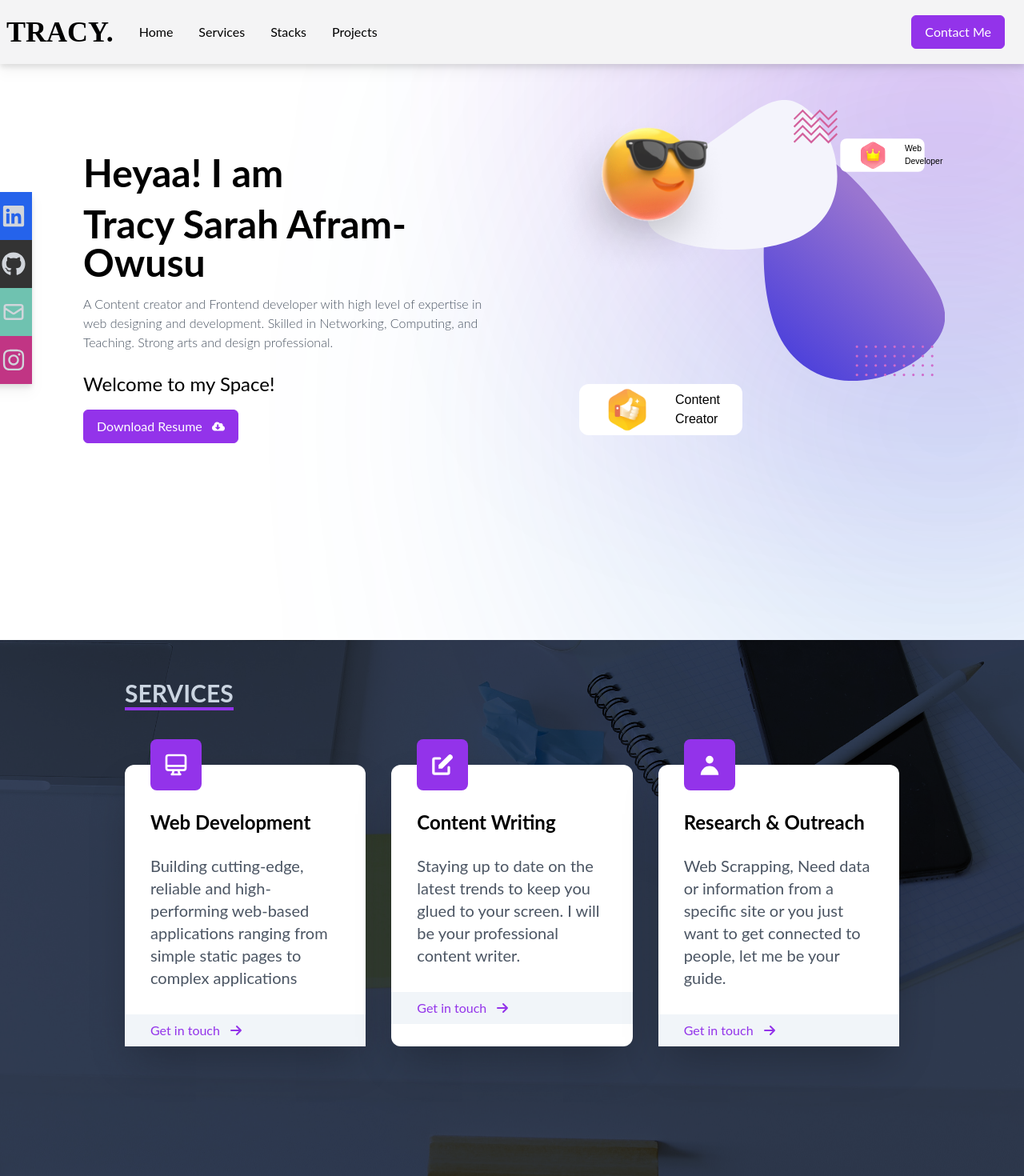
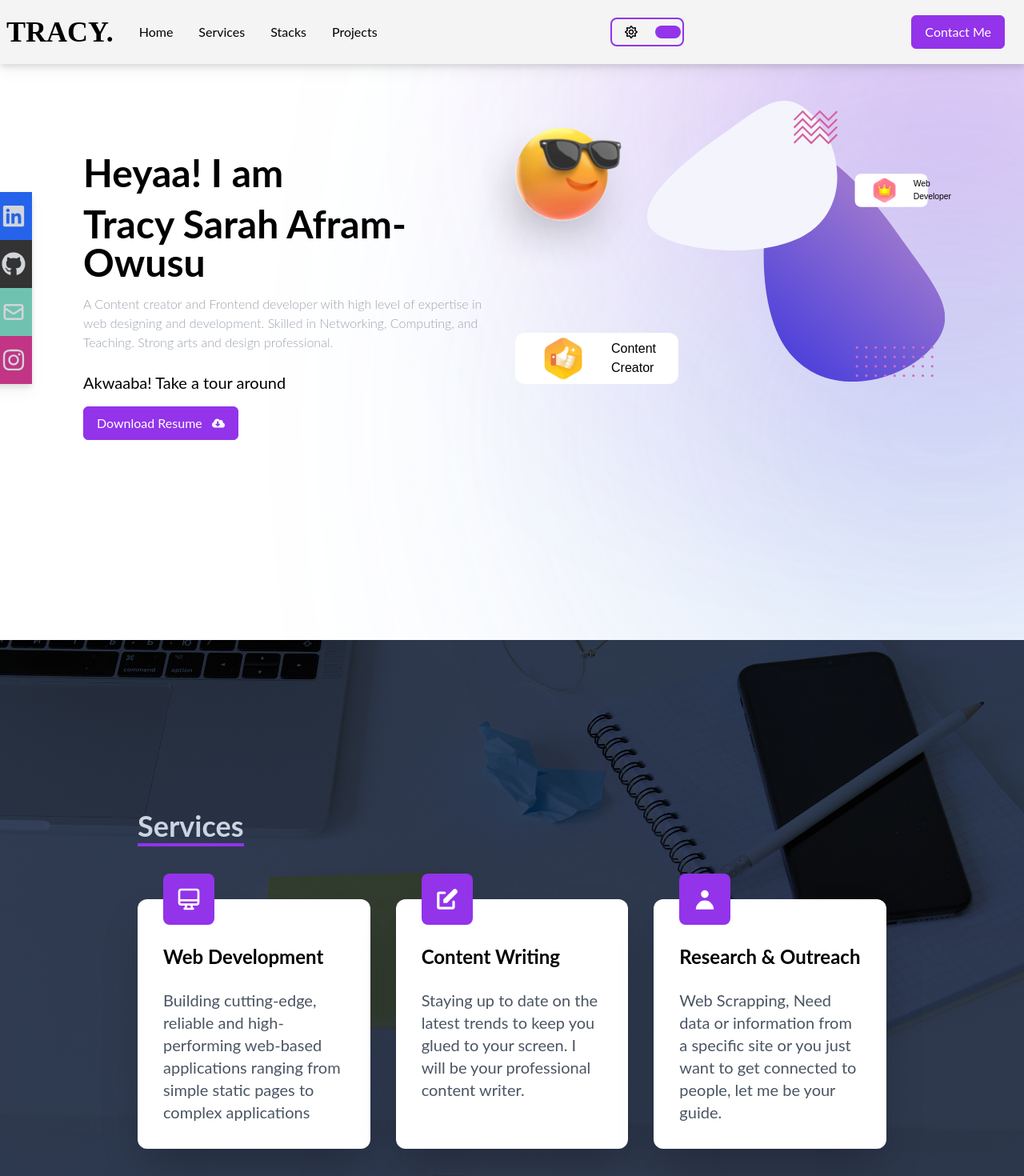
Before and after one commit to tracy1-sarah/My-Portfolio, a React (Create React App) app: page / in a window 1280 px wide. Shown: the top 1470 px of the page at 80% size. Built offline with nearby package versions, Linux system fonts and the light colour scheme.

Commit message:
Updates
Dark and light mode toggler, Framer motion

```diff
--- a/src/App.js
+++ b/src/App.js
@@ -3,10 +3,17 @@ import Main from "./components/Main";
 import Services from "./components/Services";
 import Projects from "./components/Projects";
 import Contact from "./components/Contact";
+import { themeContext } from "./components/Context/Context";
+import { useContext } from "react";
 
 function App() {
+  const theme = useContext(themeContext)
+  const darkMode = theme.state.darkMode
   return (
-    <div>
+    <div style={{
+      background: darkMode? 'black' : '',
+      color: darkMode? 'white' : ''
+    }}>
       <Navbar />
       <Main />
       <Services />
--- a/src/components/Cards/Card.jsx
+++ b/src/components/Cards/Card.jsx
@@ -13,12 +13,12 @@ function Card({ title, image, demoLink, codeLink }) {
         <div className="pt-8 text-center">
           <a href={demoLink} target="_blank" rel="noreferrer">
             <button className="text-center rounded-lg px-4 py-3 m-2 bg-purple-600 text-white font-bold text-lg">
-              Demo
+              Live Demo
             </button>
           </a>
           <a href={codeLink} target="_blank" rel="noreferrer">
             <button className="text-center rounded-lg px-4 py-3 m-2 bg-purple-600 text-white font-bold text-lg">
-              Code
+              Github
             </button>
           </a>
         </div>
--- a/src/components/Contact.jsx
+++ b/src/components/Contact.jsx
@@ -10,7 +10,7 @@ function Contact() {
         <input className='p-2 bg-purple-100' type="text" placeholder='Name' name='name' />
         <input className='my-4 p-2 bg-purple-100' type="email" placeholder='Email' name='email' />
         <textarea className='bg-purple-100 p-2' name='message' placeholder='Message' rows="10"></textarea>
-        <button className='text-black border-4 border-purple-600 hover:bg-purple-600 hover:border-purple-600 px-4 py-3 my-8 mx-auto flex items-center'>Let's Connect</button>
+        <button className=' border-4 border-purple-600 hover:bg-purple-600 hover:border-purple-600 px-4 py-3 my-8 mx-auto flex items-center'>Let's Connect</button>
 
 
       </form>
--- /dev/null
+++ b/src/components/Context/Context.js
@@ -0,0 +1,21 @@
+import { createContext, useReducer } from "react";
+
+export const themeContext = createContext()
+const initialState = { darkMode: false };
+const themeReducer = (state, action) => {
+    switch(action.type) {
+        case 'toggle':
+            return { darkMode: !state.darkMode };
+        default:
+            return state;
+    }
+};
+
+export const ThemeProvider = (props) => {
+    const [state, dispatch] = useReducer(themeReducer, initialState);
+    return (
+        <themeContext.Provider value={{ state, dispatch }}>
+            {props.children}
+        </themeContext.Provider>
+    )
+};
--- a/src/components/Main.jsx
+++ b/src/components/Main.jsx
@@ -4,49 +4,69 @@ import thumbs from "../assets/thumbup.png";
 import crown from "../assets/crown.png";
 import FloatingDiv from "./FloatingDiv/FloatingDiv";
 import vector from "../assets/vector.svg";
-import resume from "../assets/file/resume.pdf"
+import resume from "../assets/file/resume.pdf";
 import { FaCloudDownloadAlt } from "react-icons/fa";
-
+import { motion } from "framer-motion";
 
 function Main() {
+  const transition = { duration: 2, type: "spring" };
   return (
-    <div name="home" className="w-full h-fit sm:h-screen flex flex-col justify-between">
+    <div
+      name="home"
+      className="w-full h-fit sm:h-screen flex flex-col justify-between"
+    >
       <div className="w-full h-full">
         <div className="main-container grid md:grid-cols-2 gap-2 px-24 pt-24">
           {/* Left grid */}
           <div className="flex flex-col justify-center md:items-start w-full px-2 py-24">
-            <span className="text-4xl sm:text-5xl font-bold">
-              Heyaa! I am
-            </span>
+            <span className="text-4xl sm:text-5xl font-bold">Heyaa! I am</span>
             <span className="text-4xl sm:text-5xl font-bold mt-4 ">
               Tracy Sarah Afram-Owusu
             </span>
-            <span className="font-light text-gray-600 py-4 max-w-[700px] ">
+            <span className="font-light font-2xl text-gray-400 py-4 max-w-[700px] ">
               A Content creator and Frontend developer with high level of
               expertise in web designing and development. Skilled in Networking,
               Computing, and Teaching. Strong arts and design professional.
             </span>
-            <span className="mt-2 text-2xl"> Welcome to my Space!</span>
+            <span className="mt-2 text-xl"> Akwaaba! Take a tour around</span>
             <a href={resume} download>
               <button className="px-4 py-2 mt-4 flex items-center text-white border bg-purple-600  border-purple-600 rounded-md">
                 Download Resume
-                <FaCloudDownloadAlt className="ml-3"/>
+                <FaCloudDownloadAlt className="ml-3" />
               </button>
             </a>
-
           </div>
           {/* RIGHT GRID */}
           <div className="image-container hidden lg:flex relative">
             <img src={vector} alt="vector" />
             {/* <img src={tracy} alt="Background" /> */}
-            <img src={glassesemoji} alt="emoji" />
+            <motion.img
+              initial={{ left: "-40%" }}
+              whileInView={{ left: "-14%" }}
+              transition={transition}
+              src={glassesemoji}
+              alt="emoji"
+            />
 
-            <div className="top-24 left-2/4">
+            <motion.div
+              initial={{ top: "20%", left: "80%" }}
+              whileInView={{ left: "74%" }}
+              transition={transition}
+              className="top-24 left-2/4"
+            >
               <FloatingDiv image={crown} text1="Web" text2="Developer" />
-            </div>
-            <div className="top-96 left-20">
-              <FloatingDiv image={thumbs} text1="Content" text2="Creator" />
-            </div>
+            </motion.div>
+            <motion.div
+              initial={{ top: "20rem", left: "10rem" }}
+              whileInView={{ left: "0rem" }}
+              transition={transition}
+              className="top-96 left-20">
+              <FloatingDiv
+                image={thumbs}
+                text1="Content"
+                text2="Creator"
+              />
+            </motion.div>
             <div className="blur bg-purple-500"></div>
             <div className="blurs"></div>
           </div>
--- a/src/components/Navbar.jsx
+++ b/src/components/Navbar.jsx
@@ -1,49 +1,58 @@
-import React, { useState } from 'react'
+import React, { useState, useContext } from 'react'
 import { MenuIcon, XIcon } from '@heroicons/react/outline'
 import { FaLinkedin, FaGithub, FaInstagram } from "react-icons/fa";
 import { HiOutlineMail } from "react-icons/hi";
-import {Link} from 'react-scroll';
-
+import { Link } from 'react-scroll';
+import Toggle from './Toggle/Toggle';
+import { themeContext } from './Context/Context';
 
 function Navbar() {
+  const theme = useContext(themeContext)
+  const darkMode = theme.state.darkMode
 
   const [nav, setNav] = useState(false)
   const handleClick = () => setNav(!nav)
 
   return (
-    <div className='w-screen h-[80px] z-10 bg-zinc-100 fixed drop-shadow-lg'>
+    <div className='w-screen h-[80px] z-10 bg-zinc-100 fixed drop-shadow-lg'
+      style={{
+        background: darkMode ? 'black' : '',
+        }}>
       <div className='px-2 flex justify-between items-center w-full h-full'>
         <div className='flex items-center'>
-          <h1 className='logo text-3xl font-semibold mr-4 sm:text-4xl text-black'>
-            <Link to="home" smooth={true} duration={500}>
+          <h1 className='logo text-3xl font-semibold mr-4 sm:text-4xl'>
+            <Link to="home" smooth={true} duration={300}>
               TRACY.
             </Link>
           </h1>
           <ul className='hidden md:flex'>
             <li className="p-4 cursor-pointer">
-              <Link  to="home" smooth={true}  duration={500}>
+              <Link  to="home" smooth={true}  duration={300}>
                 Home
               </Link>
             </li>
             <li className="p-4 cursor-pointer">
-              <Link to="services" smooth={true} duration={500}>
+              <Link to="services" smooth={true} duration={300}>
                 Services
               </Link>
             </li>
             <li className='p-4 cursor-pointer'>
-              <Link to="stack" smooth={true} duration={500}>
+              <Link to="stack" smooth={true} duration={300}>
                 Stacks
               </Link>
             </li>
             <li className="p-4 cursor-pointer">
-              <Link to="project" smooth={true} duration={500}>
+              <Link to="project" smooth={true} duration={300}>
                 Projects
               </Link></li>
           </ul>
         </div>
+        <div className='md:flex pr-2'>
+          <Toggle />
+        </div>
         <div className="hidden md:flex pr-4">
           <button className='px-4 py-2 text-white border bg-purple-600 border-purple-600 rounded-md'>
-            <Link to="contact" smooth={true} duration={500}>
+            <Link to="contact" smooth={true} duration={300}>
               Contact Me
             </Link>
           </button>
@@ -52,28 +61,31 @@ function Navbar() {
           {!nav ? <MenuIcon className='w-5' /> : <XIcon className='w-5' />}
         </div>
       </div>
-
-      <ul className={!nav ? 'hidden' : 'absolute top-0 left-0 w-full h-screen flex flex-col justify-center bg-zinc-100 items-center'}>
+          {/* Mobile Hamburger */}
+      <ul className={!nav ? 'hidden' : 'absolute top-0 left-0 w-full h-screen flex flex-col justify-center bg-zinc-100 items-center'}
+        style={{
+          background: darkMode ? 'black' : '',
+        }}>
         <li className='py-6 text-4xl'>
-          <Link onClick={handleClick} to="home" smooth={true} duration={500}>
+          <Link onClick={handleClick} to="home" smooth={true} duration={300}>
             Home
           </Link>
         </li>
         <li className='py-6 text-4xl'>
           {' '}
-          <Link onClick={handleClick} to="services" smooth={true} duration={500}>
+          <Link onClick={handleClick} to="services" smooth={true} duration={300}>
             Services
           </Link>
         </li>
         <li className='py-6 text-4xl'>
           {' '}
-          <Link onClick={handleClick} to="stack" smooth={true} duration={500}>
+          <Link onClick={handleClick} to="stack" smooth={true} duration={300}>
             Stacks
           </Link>
         </li>
         {' '}
         <li className='py-6 text-4xl'>
-          <Link onClick={handleClick} to="project" smooth={true} duration={500}>
+          <Link onClick={handleClick} to="project" smooth={true} duration={300}>
             Projects
           </Link>
         </li>
--- a/src/components/Projects.jsx
+++ b/src/components/Projects.jsx
@@ -5,14 +5,16 @@ import bg3 from "../assets/bg3.jpg";
 import bg4 from "../assets/bg4.jpg";
 
 function Projects() {
+
   return (
-    <div name="project" className="w-full md:h-screen text-gray-300 mt-24">
-      <div className="max-w-[1000px] mx-auto p-4 flex flex-col justify-center w-full h-full">
+    <div name="project" className="w-full md:h-[700px]  mt-24">
+      <div className="max-w-[1000px] mx-auto p-2 flex flex-col justify-center w-full h-full">
         <div className="pb-8">
-          <p className="text-4xl font-bold inline border-b-4 text-black border-purple-600">
+          <p className="text-4xl font-bold inline border-b-4  border-purple-600"
+         >
             My Recent Works
           </p>
-          <p className="py-6 text-xl text-black">
+          <p className="py-6 text-xl">
             Have a look at my recent works
           </p>
         </div>
--- a/src/components/Services.jsx
+++ b/src/components/Services.jsx
@@ -1,16 +1,24 @@
-import { DesktopComputerIcon, ArrowSmRightIcon } from "@heroicons/react/outline"
+import { DesktopComputerIcon } from "@heroicons/react/outline"
 import { PencilAltIcon, UserIcon } from "@heroicons/react/solid"
 import bg2 from '../assets/bg2.jpg'
+import { themeContext } from "./Context/Context"
+import { useContext } from "react"
 
 function Services() {
+    const theme = useContext(themeContext)
+    const darkMode = theme.state.darkMode
     return (
-        <div name="services" className='w-full h-fit'>
-            <div className='hidden lg:flex w-full h-[700px]  bg-gray-900/90 absolute'>
+        <div name="services" className='w-full md:h-screen'>
+            <div className='hidden lg:flex w-full h-screen  bg-gray-900/90 absolute'>
                 <img className='w-full h-full object-cover mix-blend-overlay' src={bg2} alt="support" />
             </div>
-            <div className='max-w-[1000px]  mx-auto text-white relative'>
+            <div className='max-w-[1000px] mx-auto p-4 flex flex-col justify-center w-full h-full relative'>
                 <div className='px-4 py-12 mb-2 sm:mb-4'>
-                    <h2 className='text-black sm:text-slate-300 text-3xl font-bold inline border-b-4 border-purple-600 pt-8 uppercase text-center'>Services</h2>
+                    <h2 className='text-black sm:text-slate-300 text-4xl font-bold inline border-b-4 border-purple-600 pt-4 text-center'
+                        style={{
+                            color: darkMode ? 'white' : '',
+                        }}
+                    >Services</h2>
                 </div>
 
                 <div className='grid gric-cols-1 lg:grid-cols-3 relative gap-x-8 gap-y-16 px-4 pt-12 sm:pt-2 text-black'>
@@ -21,9 +29,7 @@ function Services() {
                             <p className='text-gray-600 text-xl'>Building cutting-edge, reliable and high-performing web-based applications ranging from simple static
                             pages to complex applications</p>
                         </div>
-                        <div className='bg-slate-100 pl-8 py-2'>
-                            <p className='flex items-center text-purple-600' >Get in touch<ArrowSmRightIcon className='w-6 ml-2' /></p>
-                        </div>
+
                     </div>
                     <div className='bg-white rounded-xl shadow-2xl'>
                         <div className='p-8'>
@@ -31,9 +37,6 @@ function Services() {
                             <h3 className='font-bold text-2xl my-6'>Content Writing</h3>
                             <p className='text-gray-600 text-xl'>Staying up to date on the latest trends to keep you glued to your screen. I will be
                             your professional content writer.</p>
-                        </div>
-                        <div className='bg-slate-100 pl-8 py-2'>
-                            <p className='flex items-center text-purple-600' >Get in touch<ArrowSmRightIcon className='w-6 ml-2' /></p>
                         </div>
                     </div>
                     <div className='bg-white rounded-xl shadow-2xl'>
@@ -44,9 +47,7 @@ function Services() {
                                 just want to get connected to people, let me be your guide.
                             </p>
                         </div>
-                        <div className='bg-slate-100 pl-8 py-2'>
-                            <p className='flex items-center text-purple-600' >Get in touch<ArrowSmRightIcon className='w-6 ml-2' /></p>
-                        </div>
+
                     </div>
                 </div>
 
--- /dev/null
+++ b/src/components/Toggle/Toggle.jsx
@@ -0,0 +1,29 @@
+import React,{useContext} from "react";
+import { FaRegSun, FaRegMoon } from "react-icons/fa";
+import { themeContext } from "../Context/Context";
+
+function Toggle() {
+    const theme = useContext(themeContext)
+    const darkMode = theme.state.darkMode
+
+    const handleClick = () => {
+        theme.dispatch({type:'toggle'})
+    }
+  return (
+
+      <div className="toggle flex border-2 rounded-lg relative p-2 cursor-pointer border-purple-600"
+          onClick={handleClick}>
+          <FaRegSun size={20} className="mr-2" />
+        <FaRegMoon size={20} />
+          <div className="rounded-full absolute bg-purple-600"
+
+              style={darkMode ? { left: '2px' } : { right: '2px' }}
+          >
+
+
+        </div>
+      </div>
+  );
+}
+
+export default Toggle;
--- a/src/index.css
+++ b/src/index.css
@@ -26,8 +26,13 @@ body {
     rgba(146, 110, 223, 0.8)
   )!important;
 }
+
+.toggle>*{
+  width: 2rem;
+  height: 1rem;
+}
+
 @media screen and (max-width: 480px) {
-
   /* Main Js */
   .main-container {
     padding: 2rem;
--- a/src/index.js
+++ b/src/index.js
@@ -3,12 +3,16 @@ import ReactDOM from 'react-dom/client';
 import './index.css';
 import App from './App';
 import reportWebVitals from './reportWebVitals';
+import { ThemeProvider } from './components/Context/Context';
 
 const root = ReactDOM.createRoot(document.getElementById('root'));
 root.render(
+  <ThemeProvider>
   <React.StrictMode>
     <App />
-  </React.StrictMode>
+  </React.StrictMode >
+  </ThemeProvider>
+
 );
 
 // If you want to start measuring performance in your app, pass a function
```
